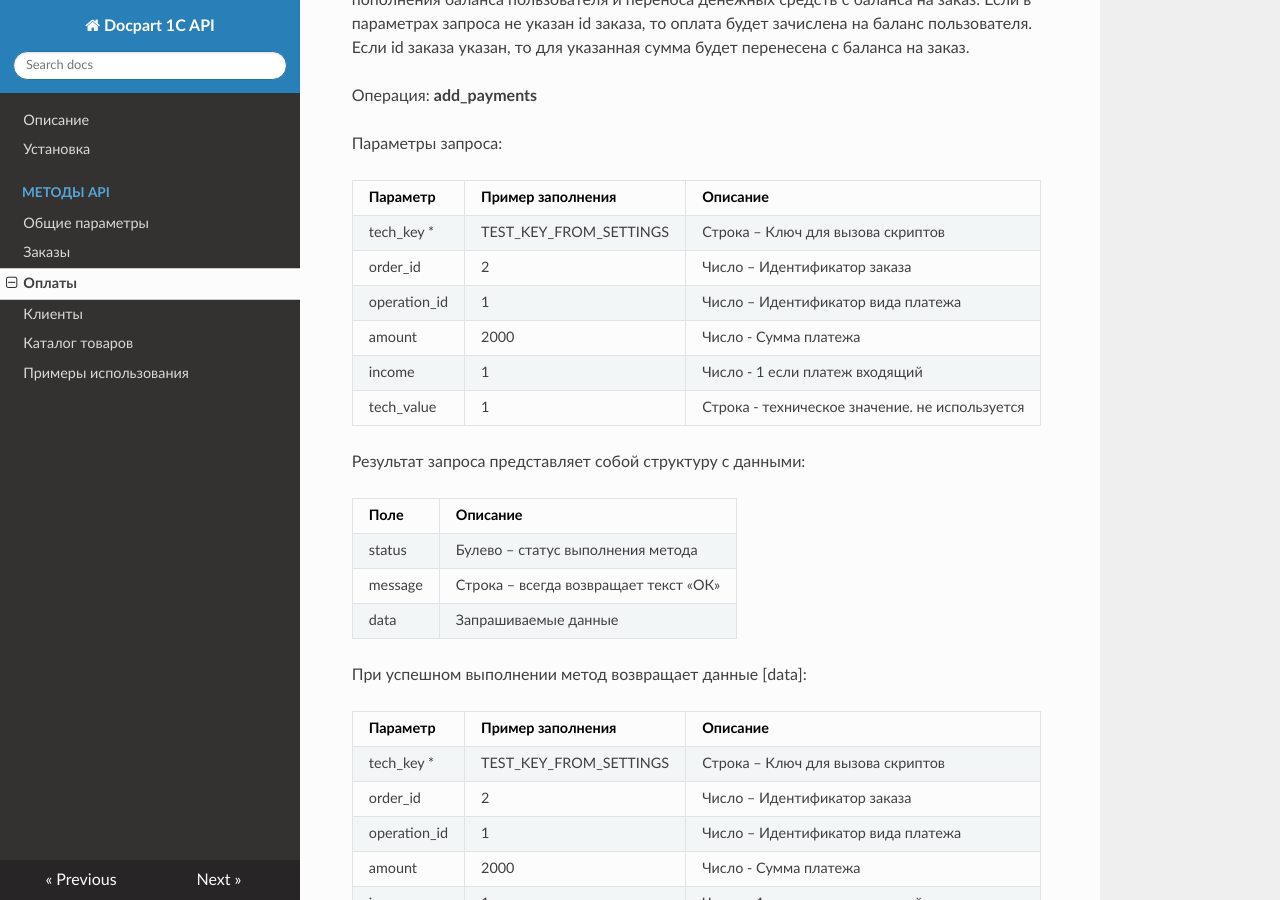
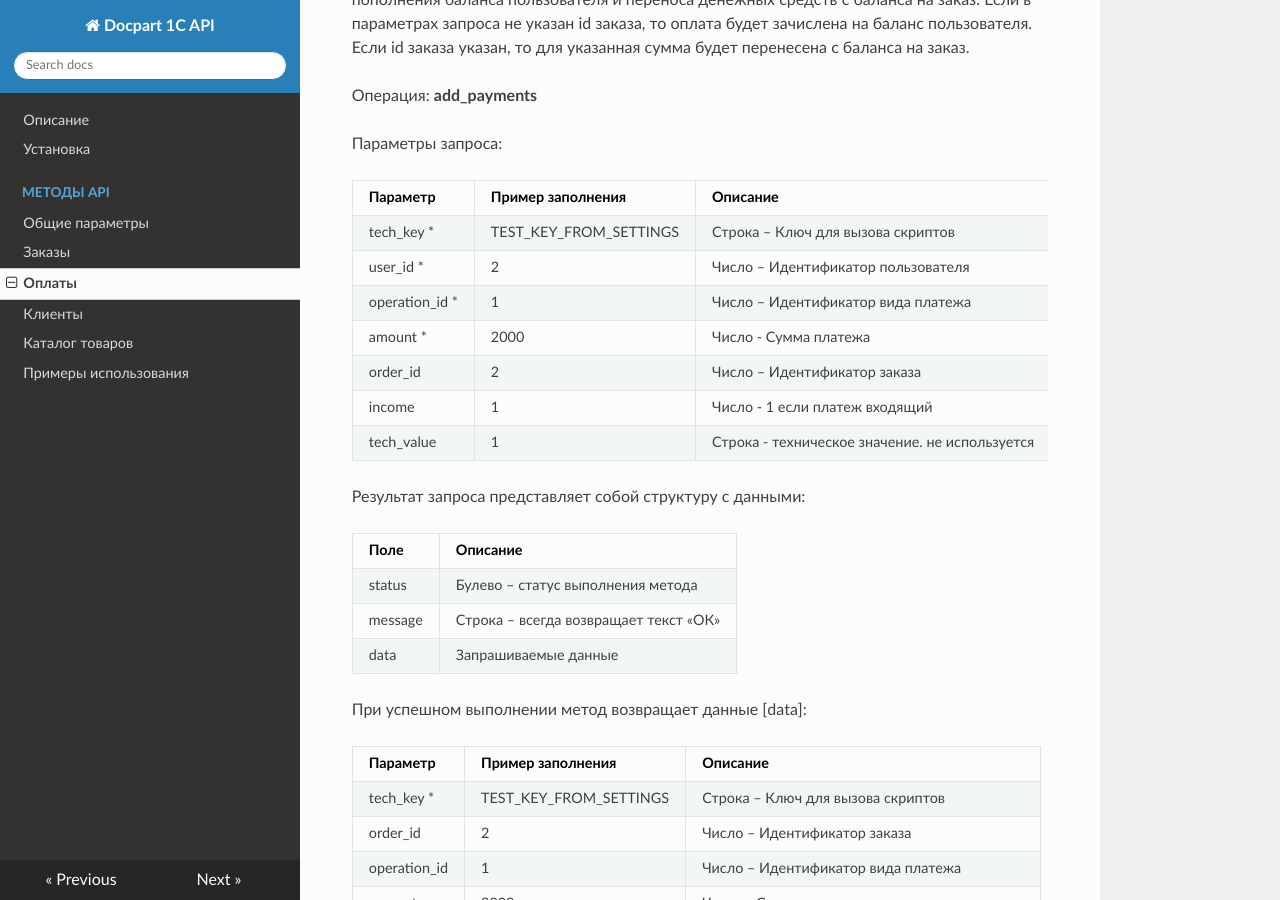
Before and after one commit to emayskiy/Docpart_1C_API_WIKI, an MkDocs documentation site: the page built from docs/payment_methods.md, in a window 1280 px wide and 900 px high, scrolled down 1892 px. Built offline with MkDocs 1.6.1, drawn with Linux system fonts in a browser that asks for light colours; nearby versions of some CDN libraries.

Commit message:
fix add-payments params

```diff
--- a/docs/payment_methods.md
+++ b/docs/payment_methods.md
@@ -79,9 +79,10 @@
 |**Параметр**|**Пример заполнения**|**Описание**|
 |---|---|---|
 |tech_key *|TEST_KEY_FROM_SETTINGS|Строка – Ключ для вызова скриптов|
+|user_id *|2|Число – Идентификатор пользователя|
+|operation_id *|1|Число – Идентификатор вида платежа|
+|amount *|2000|Число - Сумма платежа|
 |order_id|2|Число – Идентификатор заказа|
-|operation_id|1|Число – Идентификатор вида платежа|
-|amount|2000|Число - Сумма платежа|
 |income|1|Число - 1 если платеж входящий|
 |tech_value|1|Строка - техническое значение. не используется|
 
```
